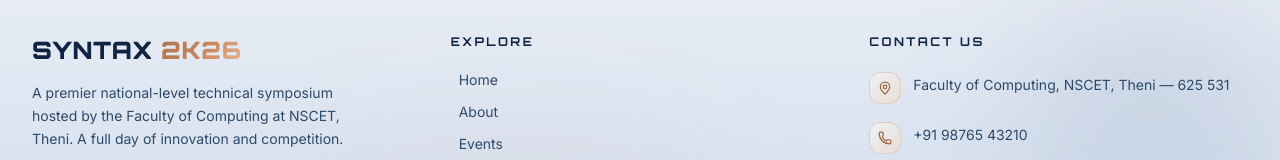
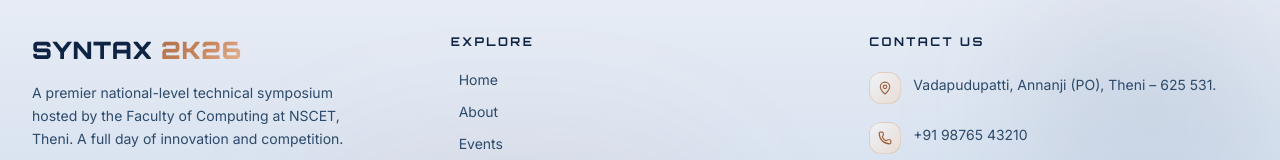
Before and after one commit to sakthisundar-16/nscet-symposium, a React app in the folder frontend/: page /coordinator in a window 1280 px wide. Shown: the part 943-1103 px from the top of the page. Built offline with nearby package versions, Linux system fonts and the light colour scheme; the HTML template or start-up script is replaced by a standard one; a web font is replaced by a local one.

Commit message:
UI: Update location address in Footer

```diff
--- a/frontend/src/components/Footer.tsx
+++ b/frontend/src/components/Footer.tsx
@@ -13,7 +13,7 @@ const Footer = () => {
   ];
 
   const contactItems = [
-    { icon: MapPin, text: 'Faculty of Computing, NSCET, Theni — 625 531' },
+    { icon: MapPin, text: 'Vadapudupatti, Annanji (PO), Theni – 625 531.' },
     { icon: Phone,  text: '+91 98765 43210' },
     { icon: Mail,   text: 'syntax2k26@gmail.com' },
   ];
```
